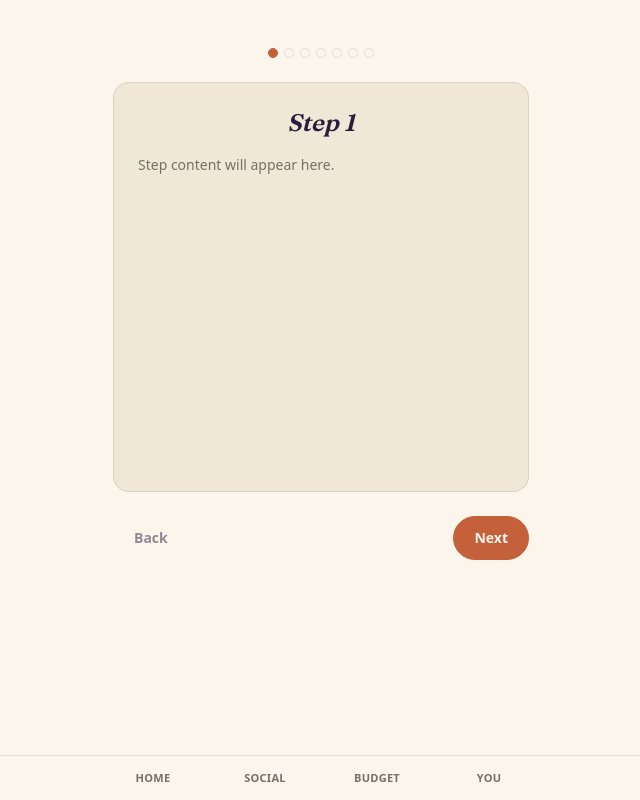
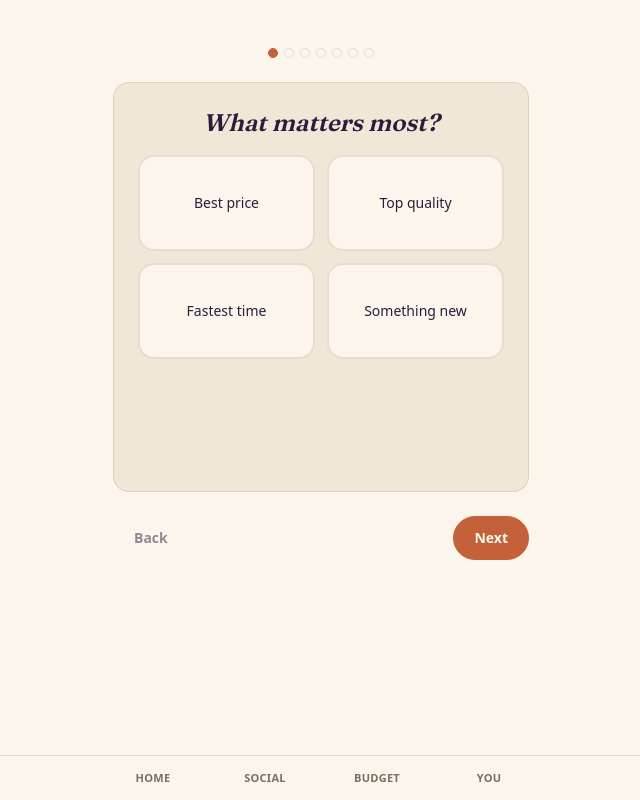
Before and after one commit to maryam-ai-dev/autonomous-retail-assistant, a Next.js app in the folder frontend/: page /onboarding in a window 1280 px wide. Shown: the whole page, without its empty margins (319-959 px from the left). Built offline with nearby package versions, Linux system fonts and the light colour scheme; a web font is replaced by a local one.

Commit message:
sprint 10: taste profile questions (steps 1-5)

```diff
--- a/frontend/src/app/(app)/onboarding/page.tsx
+++ b/frontend/src/app/(app)/onboarding/page.tsx
@@ -1,8 +1,20 @@
 "use client";
 
-import { useCallback, useEffect, useState } from "react";
+import { useCallback, useEffect, useState, type ReactNode } from "react";
 import { useRouter } from "next/navigation";
 import { Button } from "@/shared/ui/Button";
+import {
+  BrandsStep,
+  BudgetQualityStep,
+  DietaryStep,
+  HouseholdStep,
+  PriorityModeStep,
+} from "@/features/onboarding/steps";
+import {
+  DEFAULT_ANSWERS,
+  sanitizeAnswers,
+  type OnboardingAnswers,
+} from "@/features/onboarding/types";
 
 const STORAGE_KEY = "aisleon_onboarding_state";
 const TOTAL_STEPS = 7;
@@ -10,7 +22,12 @@ const SKIP_STEP = 6;
 
 type OnboardingState = {
   step: number;
-  answers: Record<string, unknown>;
+  answers: OnboardingAnswers;
+};
+
+const DEFAULT_STATE: OnboardingState = {
+  step: 1,
+  answers: DEFAULT_ANSWERS,
 };
 
 function readFromStorage(): OnboardingState | null {
@@ -19,13 +36,14 @@ function readFromStorage(): OnboardingState | null {
     const raw = window.sessionStorage.getItem(STORAGE_KEY);
     if (!raw) return null;
     const parsed = JSON.parse(raw) as Partial<OnboardingState>;
-    if (typeof parsed?.step === "number" && parsed.step >= 1 && parsed.step <= TOTAL_STEPS) {
-      return {
-        step: parsed.step,
-        answers: (parsed.answers as Record<string, unknown>) ?? {},
-      };
-    }
-    return null;
+    const step =
+      typeof parsed?.step === "number" && parsed.step >= 1 && parsed.step <= TOTAL_STEPS
+        ? parsed.step
+        : 1;
+    return {
+      step,
+      answers: sanitizeAnswers(parsed?.answers),
+    };
   } catch {
     return null;
   }
@@ -49,9 +67,19 @@ function clearStorage(): void {
   }
 }
 
+const STEP_TITLES: Record<number, string> = {
+  1: "What matters most?",
+  2: "Who are you shopping for?",
+  3: "Any dietary preferences?",
+  4: "Deal-hunter or trust-buyer?",
+  5: "Any brands you love?",
+  6: "Any values you care about?",
+  7: "What's your first basket?",
+};
+
 export default function OnboardingPage() {
   const router = useRouter();
-  const [state, setState] = useState<OnboardingState>({ step: 1, answers: {} });
+  const [state, setState] = useState<OnboardingState>(DEFAULT_STATE);
 
   useEffect(() => {
     const restored = readFromStorage();
@@ -61,6 +89,16 @@ export default function OnboardingPage() {
   useEffect(() => {
     writeToStorage(state);
   }, [state]);
+
+  const updateAnswers = useCallback(
+    <K extends keyof OnboardingAnswers>(key: K, value: OnboardingAnswers[K]) => {
+      setState((prev) => ({
+        ...prev,
+        answers: { ...prev.answers, [key]: value },
+      }));
+    },
+    [],
+  );
 
   const goBack = useCallback(() => {
     setState((prev) => ({ ...prev, step: Math.max(1, prev.step - 1) }));
@@ -85,6 +123,52 @@ export default function OnboardingPage() {
 
   const isLast = state.step === TOTAL_STEPS;
   const canSkip = state.step === SKIP_STEP;
+
+  const stepContent: ReactNode = (() => {
+    switch (state.step) {
+      case 1:
+        return (
+          <PriorityModeStep
+            value={state.answers.priority}
+            onChange={(next) => updateAnswers("priority", next)}
+          />
+        );
+      case 2:
+        return (
+          <HouseholdStep
+            value={state.answers.household}
+            onChange={(next) => updateAnswers("household", next)}
+          />
+        );
+      case 3:
+        return (
+          <DietaryStep
+            value={state.answers.dietary}
+            onChange={(next) => updateAnswers("dietary", next)}
+          />
+        );
+      case 4:
+        return (
+          <BudgetQualityStep
+            value={state.answers.budgetQuality}
+            onChange={(next) => updateAnswers("budgetQuality", next)}
+          />
+        );
+      case 5:
+        return (
+          <BrandsStep
+            value={state.answers.brands}
+            onChange={(next) => updateAnswers("brands", next)}
+          />
+        );
+      default:
+        return (
+          <p className="text-sm" style={{ color: "var(--muted)" }}>
+            Step content will appear here.
+          </p>
+        );
+    }
+  })();
 
   return (
     <div className="mx-auto flex min-h-[70vh] max-w-md flex-col gap-6 py-6">
@@ -126,11 +210,9 @@ export default function OnboardingPage() {
             color: "var(--aubergine)",
           }}
         >
-          Step {state.step}
+          {STEP_TITLES[state.step] ?? `Step ${state.step}`}
         </h2>
-        <p className="text-sm" style={{ color: "var(--muted)" }}>
-          Step content will appear here.
-        </p>
+        {stepContent}
       </section>
 
       <div className="flex items-center gap-3">
--- /dev/null
+++ b/frontend/src/features/onboarding/steps.tsx
@@ -0,0 +1,183 @@
+"use client";
+
+import { DietaryCertaintyBadge } from "@/shared/ui/DietaryCertaintyBadge";
+import { Toggle } from "@/shared/ui/Toggle";
+import {
+  BRAND_CHIPS,
+  HOUSEHOLDS,
+  PRIORITY_MODES,
+  type DietaryAnswers,
+  type HouseholdKey,
+  type PriorityKey,
+} from "./types";
+
+type ValueStepProps<T> = {
+  value: T;
+  onChange: (next: T) => void;
+};
+
+export function PriorityModeStep({
+  value,
+  onChange,
+}: ValueStepProps<PriorityKey | null>) {
+  return (
+    <div className="grid grid-cols-2 gap-3" role="radiogroup" aria-label="Priority mode">
+      {PRIORITY_MODES.map((mode) => {
+        const selected = value === mode.key;
+        return (
+          <button
+            key={mode.key}
+            type="button"
+            role="radio"
+            aria-checked={selected}
+            onClick={() => onChange(mode.key)}
+            className="flex h-24 items-center justify-center rounded-2xl p-3 text-sm font-medium"
+            style={{
+              background: selected ? "var(--clay-light)" : "var(--cream)",
+              border: `2px solid ${selected ? "var(--clay)" : "var(--border)"}`,
+              color: "var(--aubergine)",
+              minHeight: 44,
+            }}
+          >
+            {mode.label}
+          </button>
+        );
+      })}
+    </div>
+  );
+}
+
+export function HouseholdStep({
+  value,
+  onChange,
+}: ValueStepProps<HouseholdKey | null>) {
+  return (
+    <div className="flex flex-col gap-3" role="radiogroup" aria-label="Household">
+      {HOUSEHOLDS.map((h) => {
+        const selected = value === h.key;
+        return (
+          <button
+            key={h.key}
+            type="button"
+            role="radio"
+            aria-checked={selected}
+            onClick={() => onChange(h.key)}
+            className="flex items-center justify-between rounded-2xl p-4 text-left"
+            style={{
+              background: selected ? "var(--clay-light)" : "var(--cream)",
+              border: `2px solid ${selected ? "var(--clay)" : "var(--border)"}`,
+              color: "var(--aubergine)",
+              minHeight: 44,
+            }}
+          >
+            <span className="text-base font-medium">{h.label}</span>
+            {selected ? <span aria-hidden="true">✓</span> : null}
+          </button>
+        );
+      })}
+    </div>
+  );
+}
+
+const DIETARY_ITEMS: { key: keyof DietaryAnswers; label: string; description?: string }[] = [
+  {
+    key: "halal",
+    label: "Halal",
+    description:
+      "We'll show you which items are verified, likely, or unknown",
+  },
+  { key: "vegan", label: "Vegan" },
+  { key: "vegetarian", label: "Vegetarian" },
+  { key: "glutenFree", label: "Gluten free" },
+  { key: "dairyFree", label: "Dairy free" },
+  { key: "organic", label: "Organic" },
+];
+
+export function DietaryStep({
+  value,
+  onChange,
+}: ValueStepProps<DietaryAnswers>) {
+  return (
+    <div className="flex flex-col gap-4">
+      {DIETARY_ITEMS.map((item) => (
+        <div key={item.key} className="flex flex-col gap-2">
+          <Toggle
+            label={item.label}
+            description={item.description}
+            checked={value[item.key]}
+            onChange={(next) => onChange({ ...value, [item.key]: next })}
+          />
+          {item.key === "halal" && value.halal ? (
+            <div className="flex flex-wrap gap-2 pl-1">
+              <DietaryCertaintyBadge tag="HALAL_VERIFIED" />
+              <DietaryCertaintyBadge tag="HALAL_LIKELY" />
+              <DietaryCertaintyBadge tag="HALAL_UNKNOWN" />
+            </div>
+          ) : null}
+        </div>
+      ))}
+    </div>
+  );
+}
+
+export function BudgetQualityStep({
+  value,
+  onChange,
+}: ValueStepProps<number>) {
+  return (
+    <div className="flex flex-col gap-3">
+      <input
+        type="range"
+        min={0}
+        max={100}
+        step={1}
+        value={value}
+        onChange={(e) => onChange(Number(e.target.value))}
+        aria-label="Budget versus quality preference"
+        className="w-full"
+        style={{ accentColor: "var(--clay)" }}
+      />
+      <div
+        className="grid grid-cols-2 gap-2 text-xs"
+        style={{ color: "var(--muted)" }}
+      >
+        <span>Always hunting for the best deal</span>
+        <span className="text-right">Happy to pay more for something I trust</span>
+      </div>
+    </div>
+  );
+}
+
+export function BrandsStep({
+  value,
+  onChange,
+}: ValueStepProps<string[]>) {
+  const toggleBrand = (brand: string) => {
+    const on = value.includes(brand);
+    onChange(on ? value.filter((b) => b !== brand) : [...value, brand]);
+  };
+  return (
+    <div className="flex flex-wrap gap-2" role="group" aria-label="Brand preferences">
+      {BRAND_CHIPS.map((brand) => {
+        const on = value.includes(brand);
+        return (
+          <button
+            key={brand}
+            type="button"
+            aria-pressed={on}
+            onClick={() => toggleBrand(brand)}
+            className="inline-flex items-center rounded-full px-3 py-2 text-xs font-medium"
+            style={{
+              background: on ? "var(--clay-light)" : "var(--cream)",
+              border: `1px solid ${on ? "var(--clay)" : "var(--border)"}`,
+              color: on ? "var(--clay)" : "var(--aubergine)",
+              minHeight: 36,
+            }}
+          >
+            {brand}
+          </button>
+        );
+      })}
+    </div>
+  );
+}
--- /dev/null
+++ b/frontend/src/features/onboarding/types.ts
@@ -0,0 +1,98 @@
+export const PRIORITY_MODES = [
+  { key: "price", label: "Best price" },
+  { key: "quality", label: "Top quality" },
+  { key: "speed", label: "Fastest time" },
+  { key: "novelty", label: "Something new" },
+] as const;
+
+export type PriorityKey = (typeof PRIORITY_MODES)[number]["key"];
+
+export const HOUSEHOLDS = [
+  { key: "solo", label: "Just me" },
+  { key: "couple", label: "Couple" },
+  { key: "family", label: "Family with kids" },
+  { key: "shared", label: "Shared house" },
+] as const;
+
+export type HouseholdKey = (typeof HOUSEHOLDS)[number]["key"];
+
+export type DietaryAnswers = {
+  halal: boolean;
+  vegan: boolean;
+  vegetarian: boolean;
+  glutenFree: boolean;
+  dairyFree: boolean;
+  organic: boolean;
+};
+
+export type OnboardingAnswers = {
+  priority: PriorityKey | null;
+  household: HouseholdKey | null;
+  dietary: DietaryAnswers;
+  budgetQuality: number;
+  brands: string[];
+  values: string[];
+  intentText: string;
+};
+
+export const DEFAULT_ANSWERS: OnboardingAnswers = {
+  priority: null,
+  household: null,
+  dietary: {
+    halal: false,
+    vegan: false,
+    vegetarian: false,
+    glutenFree: false,
+    dairyFree: false,
+    organic: false,
+  },
+  budgetQuality: 50,
+  brands: [],
+  values: [],
+  intentText: "",
+};
+
+export function sanitizeAnswers(raw: unknown): OnboardingAnswers {
+  const a = (raw ?? {}) as Partial<OnboardingAnswers>;
+  const dietary = (a.dietary ?? {}) as Partial<DietaryAnswers>;
+  return {
+    priority: a.priority ?? null,
+    household: a.household ?? null,
+    dietary: {
+      halal: Boolean(dietary.halal),
+      vegan: Boolean(dietary.vegan),
+      vegetarian: Boolean(dietary.vegetarian),
+      glutenFree: Boolean(dietary.glutenFree),
+      dairyFree: Boolean(dietary.dairyFree),
+      organic: Boolean(dietary.organic),
+    },
+    budgetQuality:
+      typeof a.budgetQuality === "number" ? a.budgetQuality : 50,
+    brands: Array.isArray(a.brands) ? a.brands.filter((b): b is string => typeof b === "string") : [],
+    values: Array.isArray(a.values) ? a.values.filter((v): v is string => typeof v === "string") : [],
+    intentText: typeof a.intentText === "string" ? a.intentText : "",
+  };
+}
+
+export const BRAND_CHIPS = [
+  "Tesco own",
+  "Sainsbury's own",
+  "Asda own",
+  "Waitrose own",
+  "Morrisons own",
+  "Aldi",
+  "Lidl",
+  "M&S own",
+  "Heinz",
+  "Cadbury",
+  "Warburtons",
+  "Hovis",
+  "PG Tips",
+  "Yorkshire Tea",
+  "Innocent",
+  "Mr Kipling",
+  "Mueller",
+  "Persil",
+  "Fairy",
+  "Coca-Cola",
+] as const;
```
